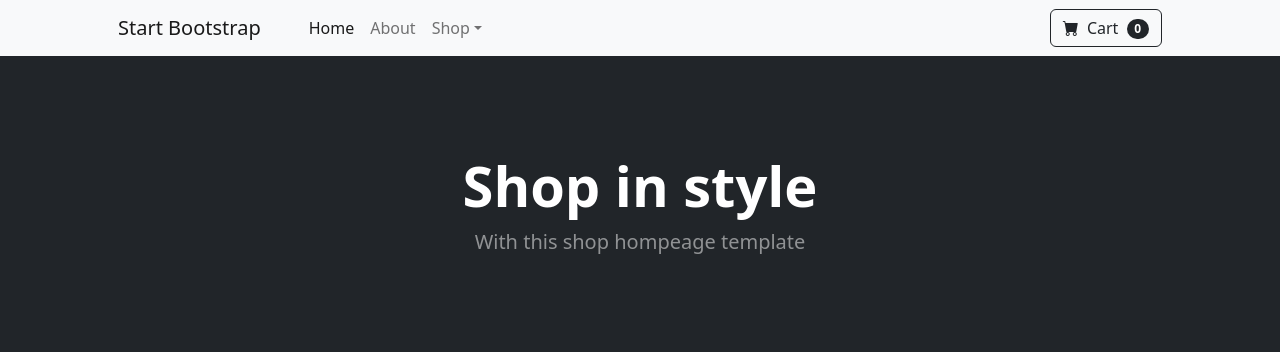
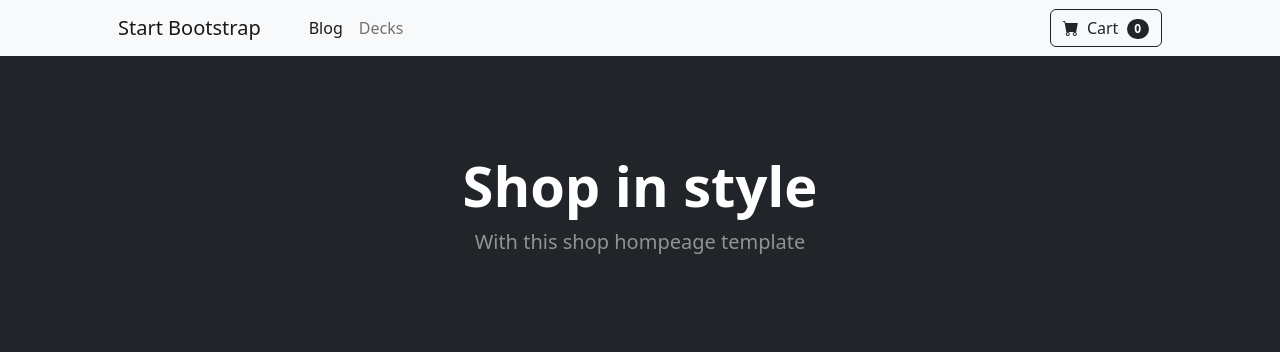
Before and after one commit to ZeyaKim/ygo_blog, a Django app: page / in a window 1280 px wide. Shown: the top 352 px of the page. Run offline with Django 5.2, Linux system fonts and the light colour scheme; grey boxes labelled with a size stand in for pictures from a placeholder-image service; some libraries are stand-ins or nearby versions.

Commit message:
Update script source in blog_detail.html and update navbar links in index.html

```diff
--- a/blog/templates/blog/blog_detail.html
+++ b/blog/templates/blog/blog_detail.html
@@ -156,7 +156,7 @@
     </div>
   </footer>
   <!-- //Footer -->
-  <script src="{% static 'js/view_comment_edit_form.js' %}"></script>
+  <script src="{% static 'js/script.js' %}"></script>
 </body>
 
 </html>
--- a/main/templates/index.html
+++ b/main/templates/index.html
@@ -21,17 +21,8 @@
                 <button class="navbar-toggler" type="button" data-bs-toggle="collapse" data-bs-target="#navbarSupportedContent" aria-controls="navbarSupportedContent" aria-expanded="false" aria-label="Toggle navigation"><span class="navbar-toggler-icon"></span></button>
                 <div class="collapse navbar-collapse" id="navbarSupportedContent">
                     <ul class="navbar-nav me-auto mb-2 mb-lg-0 ms-lg-4">
-                        <li class="nav-item"><a class="nav-link active" aria-current="page" href="#!">Home</a></li>
-                        <li class="nav-item"><a class="nav-link" href="#!">About</a></li>
-                        <li class="nav-item dropdown">
-                            <a class="nav-link dropdown-toggle" id="navbarDropdown" href="#" role="button" data-bs-toggle="dropdown" aria-expanded="false">Shop</a>
-                            <ul class="dropdown-menu" aria-labelledby="navbarDropdown">
-                                <li><a class="dropdown-item" href="#!">All Products</a></li>
-                                <li><hr class="dropdown-divider" /></li>
-                                <li><a class="dropdown-item" href="#!">Popular Items</a></li>
-                                <li><a class="dropdown-item" href="#!">New Arrivals</a></li>
-                            </ul>
-                        </li>
+                        <li class="nav-item"><a class="nav-link active" aria-current="page" href="#!">Blog</a></li>
+                        <li class="nav-item"><a class="nav-link" href="#!">Decks</a></li>
                     </ul>
                     <form class="d-flex">
                         <button class="btn btn-outline-dark" type="submit">
```
Also changed, not shown: blog/static/js/view_comment_edit_form.js (deleted, +0 -62 lines), static/js/scripts.js (+62 -7 lines).
